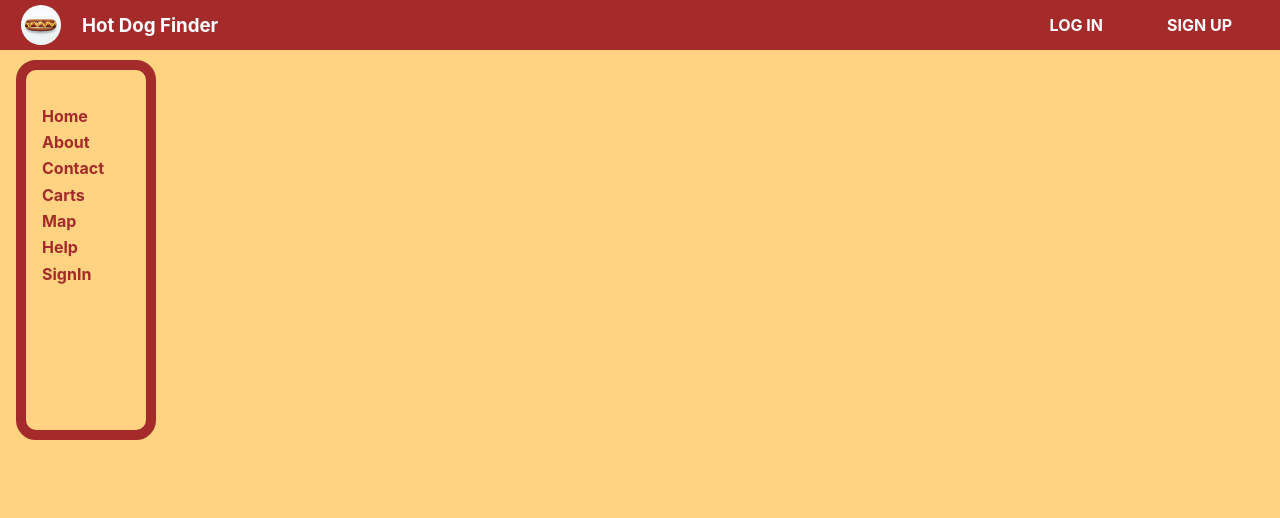
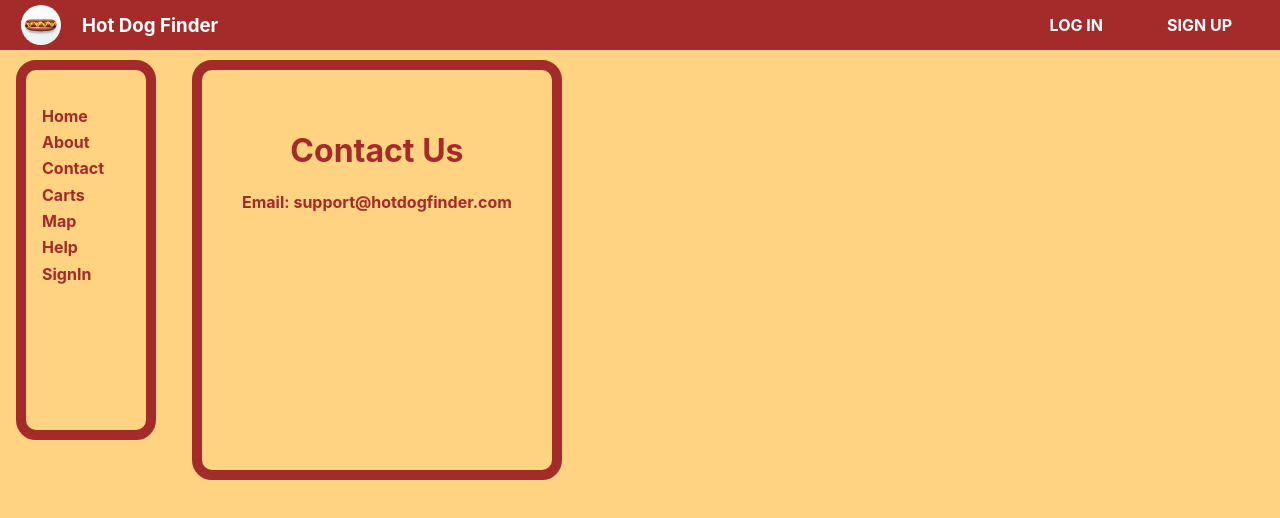
Before and after one commit to chonger878/Hot-Dog-Cart-Finder-App, a React (Create React App) app in the folder front-end-react/: page /contact in a window 1280 px wide. Shown: the top 518 px of the page. Built offline with nearby package versions, Linux system fonts and the light colour scheme; what google-maps-react would draw is missing.

Commit message:
Changes to sidebar components About, Contact, and Help, as well as map changes

```diff
--- a/front-end-react/src/components/about/About.css
+++ b/front-end-react/src/components/about/About.css
@@ -5,10 +5,12 @@
     height: 30em;
 }
 
-.header {
+.header2 {
     color: brown;
 }
 
 .statement {
+    width: 24em;
+    text-align: justify;
     padding: 2em;
 }
--- a/front-end-react/src/components/about/About.js
+++ b/front-end-react/src/components/about/About.js
@@ -7,10 +7,10 @@ var About = () => {
     return (
         <div className = "OverallDiv">
             <div className = "AboutHeader">
-                <h1 id = "header">About Us</h1>
+                <h1 className = "header2">About Us</h1>
             </div>
             <div className="AboutMainBlock">
-                <p id = "statement">
+                <p className = "statement">
                     We here at Hot Dog Finder believe that a good dog is hard to find. That's where
                     we come in; with our cutting-edge web technology, we find you the locations of
                     Seattle's many Hot Dog Carts, and provide you with all the information you need
@@ -24,11 +24,3 @@ var About = () => {
 }
 
 export default About;
-
-// var About = props => {
-//     return (
-//         <div className="About">
-
-//         </div>
-//     )
-// }
--- /dev/null
+++ b/front-end-react/src/components/contact/Contact.css
@@ -0,0 +1,16 @@
+.contactDiv {
+    border: 10px solid brown;
+    border-radius: 20px;
+    margin-left: 12em;
+    height: 20em;
+    padding: 40px;
+}
+
+.contactHeader {
+    color: brown;
+}
+
+.emailContact {
+    color: brown;
+    font-weight: bolder;
+}
--- a/front-end-react/src/components/contact/Contact.js
+++ b/front-end-react/src/components/contact/Contact.js
@@ -1,9 +1,13 @@
 import React from 'react';
+import {Link} from "react-router-dom";
+
+import './Contact.css'
 
 var Contact = () => {
     return (
-        <div className="contact">
-
+        <div className="contactDiv">
+            <h1 className = 'contactHeader'>Contact Us</h1>
+            <p className = 'emailContact'>Email: support@hotdogfinder.com</p>
         </div>
     )
 }
--- a/front-end-react/src/components/help/Help.css
+++ b/front-end-react/src/components/help/Help.css
@@ -8,7 +8,19 @@
 
 .theList {
     text-align: left;
+    list-style: none;
 }
 .faq {
-    padding: 20px;
+    padding-top: 20px;
+    padding-bottom: 20px;
 }
+
+.wtf {
+    padding-top: 20px;
+    padding-bottom: 20px;
+}
+
+.srsly {
+    padding-top: 20px;
+    padding-bottom: 20px;
+}
--- a/front-end-react/src/components/home/Home.js
+++ b/front-end-react/src/components/home/Home.js
@@ -4,8 +4,8 @@ import {Link} from "react-router-dom";
 
 var Home = () => {
     return (
-        <div className="home">
-            <h1>Welcome to Hot Dog Finder</h1>
+        <div className = "homeDiv">
+            <h1 className = 'welcomeMessage'>Welcome to Hot Dog Finder!</h1>
 
 
         </div>
--- a/front-end-react/src/components/map/MapContainer.css
+++ b/front-end-react/src/components/map/MapContainer.css
@@ -17,8 +17,17 @@
     height: 77%;
     position: fixed;
     right: 1rem;
+    text-align: center;
     border: solid 10px brown;
     border-radius: 20px;
+}
+
+.menuDiv {
+    margin: 0 auto;
+    border: solid 10px brown;
+    border-radius: 20px;
+    width: 80%;
+    height: 100%;
 }
 
 .false {
--- a/front-end-react/src/components/map/MapContainer.js
+++ b/front-end-react/src/components/map/MapContainer.js
@@ -66,6 +66,11 @@ class MapContainer extends Component {
             <p>Phone: {this.state.selectedCart.Phone}</p>
             <p>Email: {this.state.selectedCart.Email}</p>
             <p>Location: {this.state.selectedCart.Location}</p>
+            <div className = 'menuDiv'>
+              <h2 className = 'vendorMenu'>Menu:</h2>
+              <p className = 'placeholder1'>blah</p>
+              <p className = 'placeholder2'>blah blah</p>
+            </div>
           </div>
         </div>
       </div>
--- a/front-end-react/src/components/nav/Nav.css
+++ b/front-end-react/src/components/nav/Nav.css
@@ -29,28 +29,3 @@
   .nav-links li{
     padding: 0.2rem 0.5rem;
 }
-
-/* .help {
-  position: fixed;
-  top: 5rem;
-} */
-
-h1 {
-  /* padding-left: 9rem; */
-  color: brown;
-}
-
-ul {
-  padding-left: 5rem;
-  list-style: none;
-  color: brown;
-}
-
-p {
-  /* margin-left: 12em; */
-  /* margin-right: auto; */
-  width: 24em;
-  text-align: justify;
-  /* padding: 2em; */
-  /* border: 10px solid brown; */
-}
```
